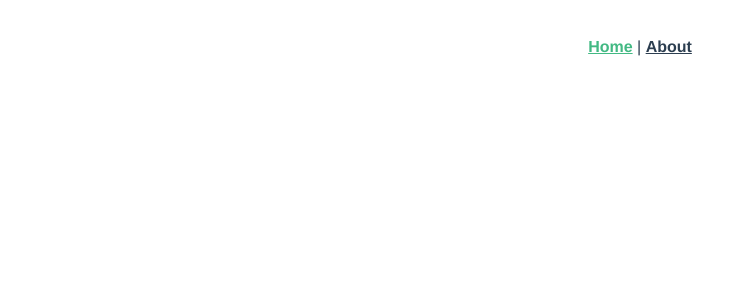
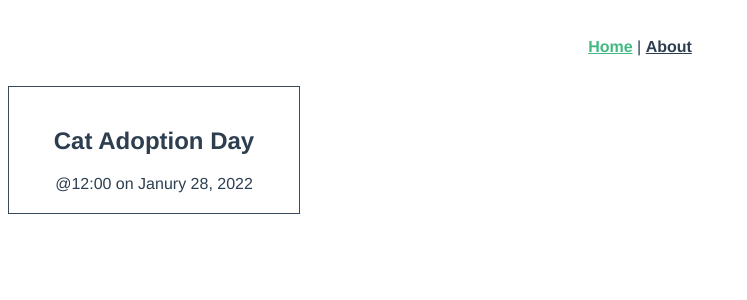
Before and after one commit to Keerati13/652115003_CompoLab2, a Vue app in the folder 331-intro-to-vite/: page / in a window 1280 px wide. Shown: the top 300 px of the page, without its empty margins (0-747 px from the left). Built offline with nearby package versions, Linux system fonts and the light colour scheme.

Commit message:
commit 7

```diff
--- a/331-intro-to-vite/src/components/EventCard.vue
+++ b/331-intro-to-vite/src/components/EventCard.vue
@@ -1,11 +1,28 @@
 <script setup lang="ts">
+import { ref } from 'vue'
 // defineProps<{
 //  msg: string
 // }>()
+const event = ref({
+  id: 5928101,
+  category: 'animal welfare',
+  title: 'Cat Adoption Day',
+  description: 'Find your new feline friend at this event.',
+  location: 'Meow Town',
+  date: 'Janury 28, 2022',
+  time: '12:00',
+  petsAllowed: true,
+  organizer: 'Ket Laydee'
+})
 </script>
 
 <template>
-  <div class="event-class"></div>
+  <div class="event-class">
+    <div class="event-card">
+      <h2>{{ event.title }}</h2>
+      <span>@{{ event.time }} on {{ event.date }}</span>
+    </div>
+  </div>
 </template>
 
 <style scoped>
--- a/331-intro-to-vite/src/views/HomeView.vue
+++ b/331-intro-to-vite/src/views/HomeView.vue
@@ -1,5 +1,9 @@
-<script setup lang="ts"></script>
+<script setup lang="ts">
+import EventCard from '@/components/EventCard.vue';
+</script>
 
 <template>
-  <div class="home"></div>
+  <div class="home">
+    <EventCard />
+  </div>
 </template>
```
